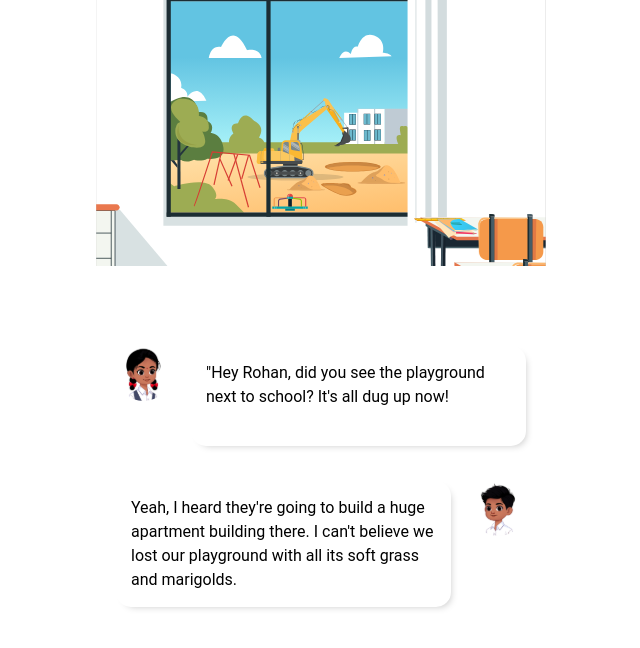
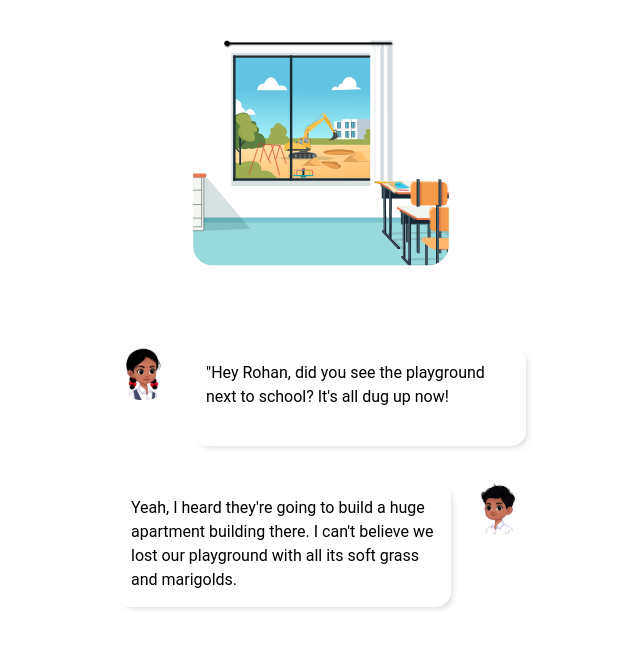
Before and after one commit to WilldooEducation/toby-learning-app-web, a Next.js app: page /story in a window 1280 px wide. Shown: the top 648 px of the page, without its empty margins (319-959 px from the left). Built offline with nearby package versions, Linux system fonts and the light colour scheme.

Commit message:
[CHG] image style updated

```diff
--- a/src/pages/story.module.scss
+++ b/src/pages/story.module.scss
@@ -33,7 +33,6 @@
     position: relative;
     flex: 0.7;
     width: 100%;
-    background-color: #ccc;
     img {
       object-fit: cover;
       height: 100%;
--- a/src/pages/story.tsx
+++ b/src/pages/story.tsx
@@ -38,7 +38,7 @@ export default function Home() {
         <Image
           fill
           src="/images/billboard.svg"
-          style={{ objectFit: "cover" }}
+          style={{ objectFit: "contain" }}
           alt="billboard"
         />
       </div>
@@ -52,7 +52,7 @@ export default function Home() {
             <Image
               fill
               src="/images/girl.svg"
-              style={{ objectFit: "cover" }}
+              style={{ objectFit: "contain" }}
               sizes="(max-width: 768px) 100vw, (max-width: 1200px) 50vw, 33vw"
               alt="billboard"
             />
@@ -76,7 +76,7 @@ export default function Home() {
             <Image
               fill
               src="/images/boy.svg"
-              style={{ objectFit: "cover" }}
+              style={{ objectFit: "contain" }}
               sizes="(max-width: 768px) 100vw, (max-width: 1200px) 50vw, 33vw"
               alt="billboard"
             />
```
